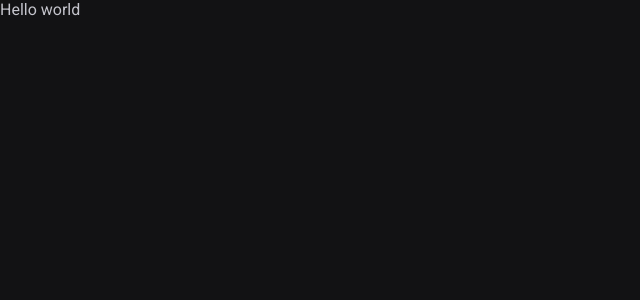
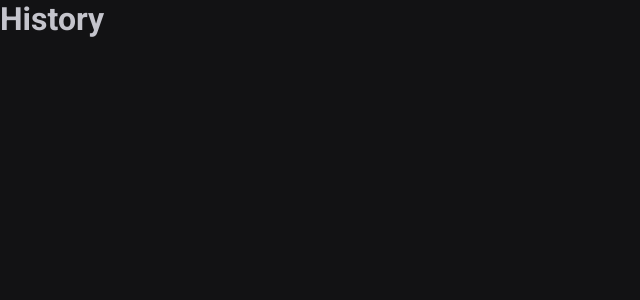
Before and after one commit to Fekleite/ignite-timer, a React (Vite) app: page /history in a window 1280 px wide. Shown: the top 300 px of the page, without its empty margins (0-640 px from the left). Built offline with nearby package versions, Linux system fonts and the light colour scheme.

Commit message:
feat: add router config

```diff
--- a/package.json
+++ b/package.json
@@ -13,6 +13,7 @@
     "@types/styled-components": "^5.1.26",
     "react": "^18.2.0",
     "react-dom": "^18.2.0",
+    "react-router-dom": "^6.4.3",
     "styled-components": "^5.3.6"
   },
   "devDependencies": {
--- a/src/App.tsx
+++ b/src/App.tsx
@@ -1,4 +1,7 @@
 import { ThemeProvider } from 'styled-components'
+import { BrowserRouter } from 'react-router-dom'
+
+import { Router } from './Router'
 
 import { GlobalStyle } from './styles/global'
 import { defaultTheme } from './styles/themes/default'
@@ -6,7 +9,10 @@
 export function App() {
   return (
     <ThemeProvider theme={defaultTheme}>
-      Hello world
+      <BrowserRouter>
+        <Router />
+      </BrowserRouter>
+
       <GlobalStyle />
     </ThemeProvider>
   )
--- /dev/null
+++ b/src/Router.tsx
@@ -0,0 +1,13 @@
+import { Routes, Route } from 'react-router-dom'
+
+import { Home } from './pages/Home'
+import { History } from './pages/History'
+
+export function Router() {
+  return (
+    <Routes>
+      <Route path="/" element={<Home />} />
+      <Route path="/history" element={<History />} />
+    </Routes>
+  )
+}
--- /dev/null
+++ b/src/pages/History.tsx
@@ -0,0 +1,3 @@
+export function History() {
+  return <h1>History</h1>
+}
--- /dev/null
+++ b/src/pages/Home.tsx
@@ -0,0 +1,3 @@
+export function Home() {
+  return <h1>Home</h1>
+}
```
Also changed, not shown: 1 other file (tests, documents, lock files or other folders).
